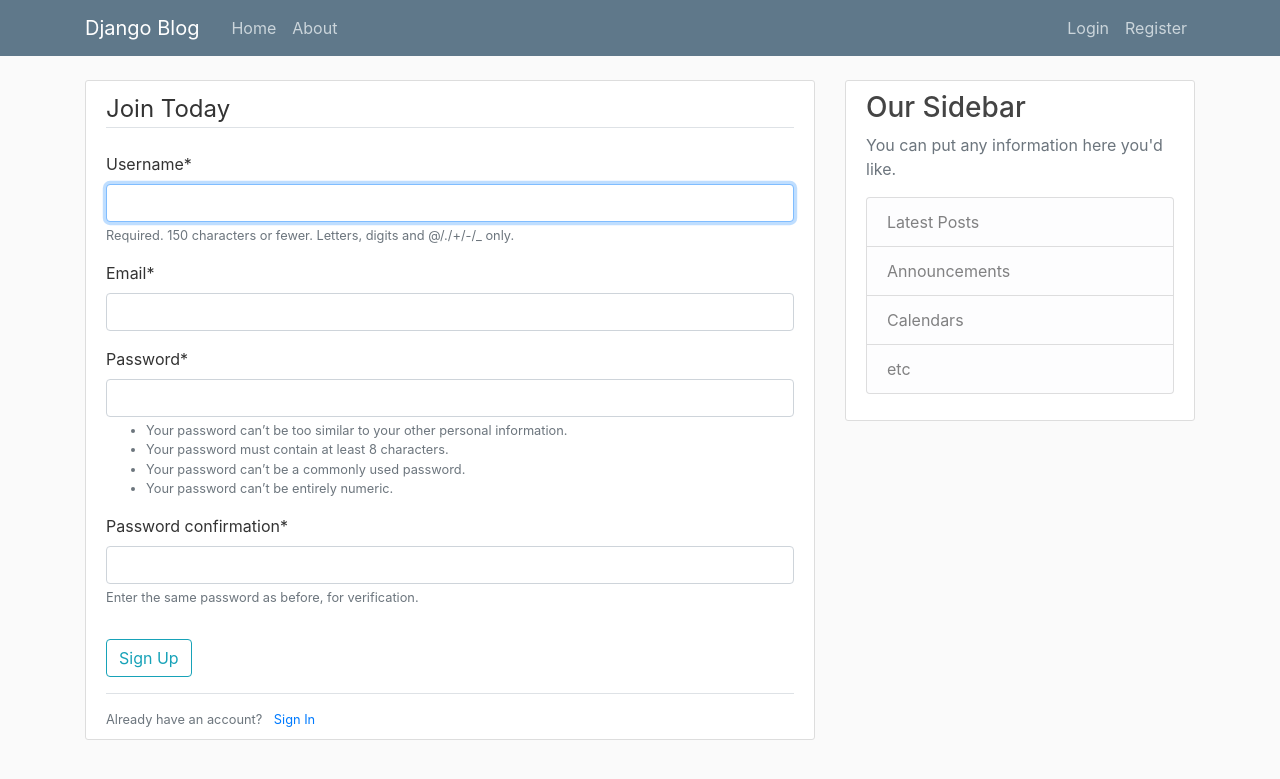
After one commit to akash-raut/blog-project, a Django app: page /register/ in a window 1280 px wide. The commit adds this page. Shown: the top 779 px of the page. Run offline with Django 3.2, Linux system fonts and the light colour scheme; some libraries are stand-ins or nearby versions.

Commit message:
User Registration form created, crispy form added, message alerts added

```diff
--- a/blog/templates/blog/base.html
+++ b/blog/templates/blog/base.html
@@ -42,6 +42,13 @@
     <main role="main" class="container">
       <div class="row">
         <div class="col-md-8">
+          {% if messages %}
+            {% for message in messages %}
+              <div class="alert alert-{{ message.tags }}">
+                {{ message }}
+              </div>
+            {% endfor %}
+          {% endif %}
           {% block content %}{% endblock %}
         </div>
         <div class="col-md-4">
--- a/blog_project/settings.py
+++ b/blog_project/settings.py
@@ -39,6 +39,8 @@ INSTALLED_APPS = [
     'django.contrib.staticfiles',
 
     'blog.apps.BlogConfig',
+    'users.apps.UsersConfig',
+    'crispy_forms',
 ]
 
 MIDDLEWARE = [
@@ -120,3 +122,5 @@ USE_TZ = True
 # https://docs.djangoproject.com/en/3.0/howto/static-files/
 
 STATIC_URL = '/static/'
+
+CRISPY_TEMPLATE_PACK = 'bootstrap4'
--- a/blog_project/urls.py
+++ b/blog_project/urls.py
@@ -15,8 +15,10 @@ Including another URLconf
 """
 from django.contrib import admin
 from django.urls import path, include
+from users import views as user_views  # Can also route through by adding urls.py file to users app
 
 urlpatterns = [
     path('admin/', admin.site.urls),
+    path('register/', user_views.register, name='register'),
     path('', include('blog.urls')),
 ]
--- /dev/null
+++ b/users/admin.py
@@ -0,0 +1,3 @@
+from django.contrib import admin
+
+# Register your models here.
--- /dev/null
+++ b/users/apps.py
@@ -0,0 +1,5 @@
+from django.apps import AppConfig
+
+
+class UsersConfig(AppConfig):
+    name = 'users'
--- /dev/null
+++ b/users/forms.py
@@ -0,0 +1,12 @@
+
+from django import forms
+from django.contrib.auth.models import User
+from django.contrib.auth.forms import UserCreationForm
+
+
+class UserRegisterForm(UserCreationForm):
+    email = forms.EmailField()
+
+    class Meta:
+        model = User
+        fields = ['username', 'email', 'password1', 'password2']
--- /dev/null
+++ b/users/models.py
@@ -0,0 +1,3 @@
+from django.db import models
+
+# Create your models here.
--- /dev/null
+++ b/users/templates/users/register.html
@@ -0,0 +1,22 @@
+
+{% extends 'blog/base.html' %}
+{% load crispy_forms_tags %}
+{% block content %}
+	<div class="content-section">
+		<form method="POST">
+			{% csrf_token %}
+			<fieldset class="form-group">
+				<legend class="border-bottom mb-4">	Join Today </legend>
+				{{ form | crispy }}
+			</fieldset>
+			<div class="form-group">
+				<button class="btn btn-outline-info" type="submit">Sign Up</button>
+			</div>
+		</form>
+		<div class="border-top pt-3">
+			<small class="text-muted">Already have an account?
+				<a href="#" class="ml-2">Sign In</a>
+			</small>
+		</div>
+	</div>
+{% endblock content %}
--- /dev/null
+++ b/users/tests.py
@@ -0,0 +1,3 @@
+from django.test import TestCase
+
+# Create your tests here.
--- /dev/null
+++ b/users/views.py
@@ -0,0 +1,16 @@
+from django.shortcuts import render, redirect
+from django.contrib import messages
+from .forms import UserRegisterForm
+
+
+def register(request):
+    if request.method == 'POST':
+        form = UserRegisterForm(request.POST)
+        if form.is_valid():
+            form.save()
+            username = form.cleaned_data.get('username')
+            messages.success(request, f'Account created for {username}')
+            return redirect('blog-home')
+    else:
+        form = UserRegisterForm()
+    return render(request, 'users/register.html', {'form': form})
```
Also changed, not shown: users/__init__.py (added), users/migrations/__init__.py (added).
